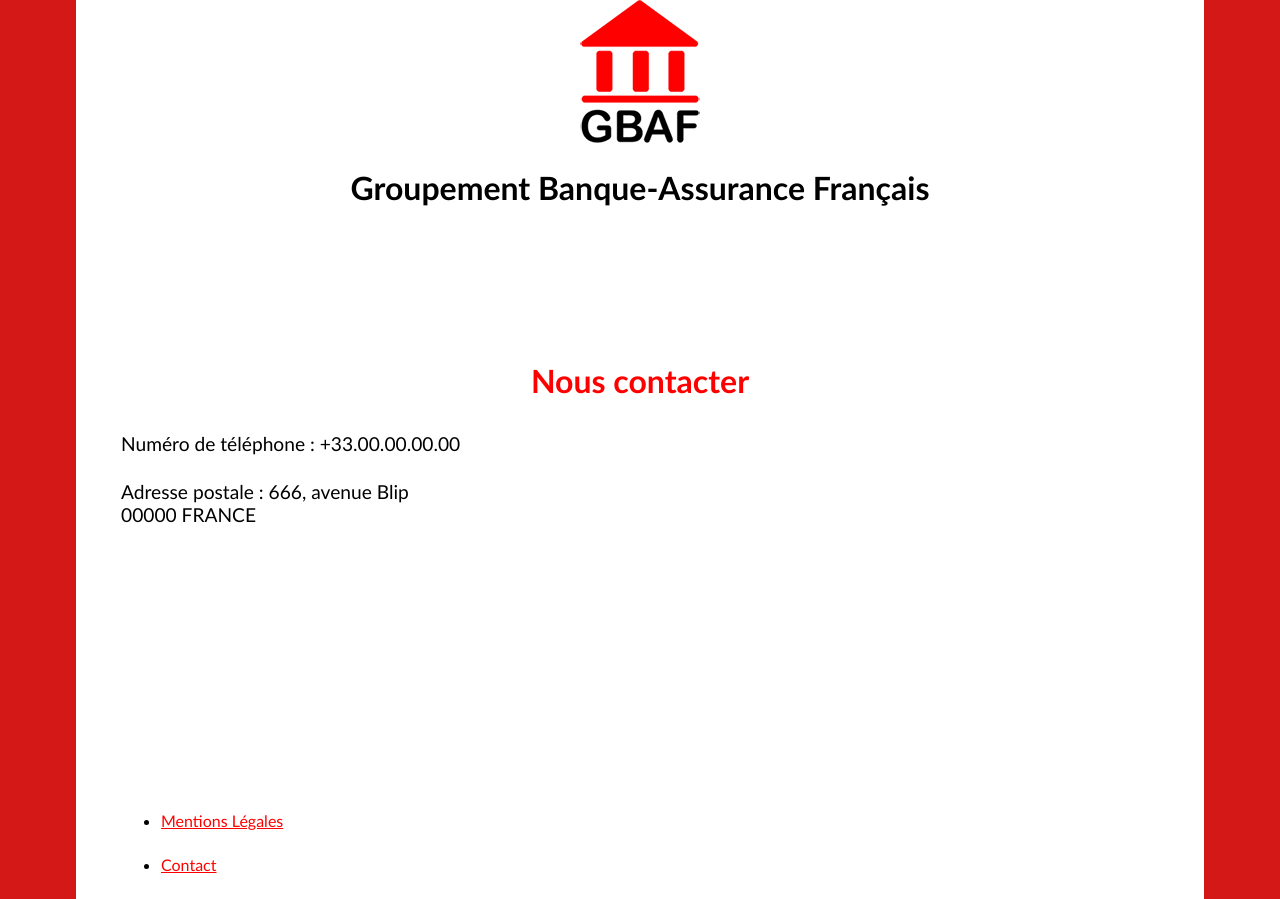
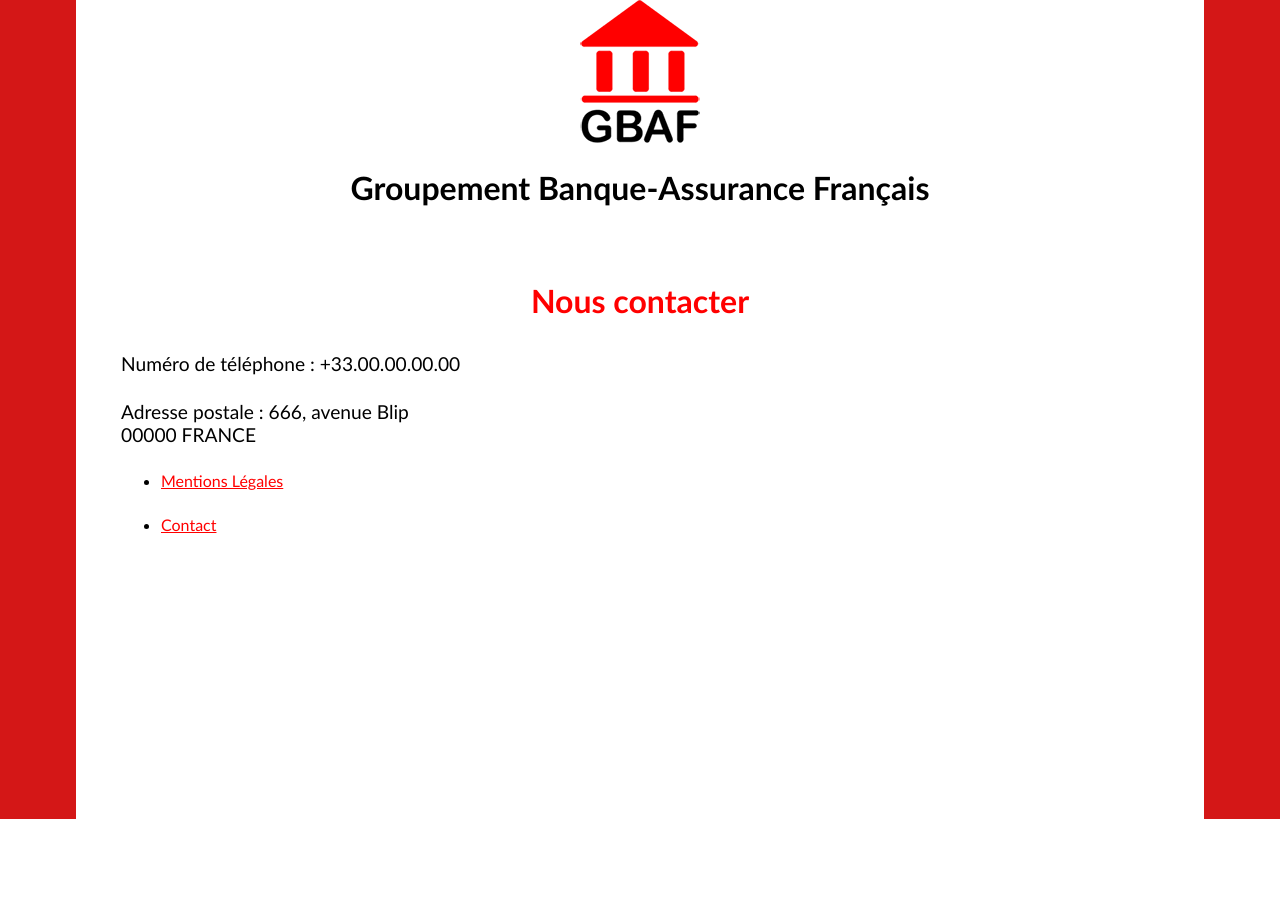
Before and after one commit to ClrGe/GBAF, a PHP site: page /contact.php in a window 1280 px wide. Shown: the part 101-1000 px from the top of the page. After the commit the page ends 920 px from the top, so only its background shows below. Run offline with PHP 8.4, Linux system fonts and the light colour scheme.

Commit message:
Update style.css

```diff
--- a/css/style.css
+++ b/css/style.css
@@ -1,5 +1,5 @@
 
-body{
+body {
 	background-color: rgb(212, 23, 23);
 	width: 85%;
 	margin: auto;
@@ -19,7 +19,7 @@ html {
 
 header, .accueil{
 	background-color: rgb(255, 255, 255);
-	padding-bottom: 100px;
+	padding-bottom: 20px;
 }
 
 .logo{
@@ -31,11 +31,11 @@ header, .accueil{
 	padding-bottom: 100px;
 }
 
-header, h1, h2, h3, a, img.logo, .formConnexion, a{
+header, h1, h2, h3, a, img.logo, .formConnexion, a, .accueilLink, a.inscription{
 	text-align: center;
 }
 
-h3, a, h1:hover, h2:hover {
+h3, a, h1:hover, h2:hover, li:hover {
 	color:rgb(255, 0, 0);
 }
 
@@ -48,7 +48,7 @@ h2, h3, h1 {
 }
 
 .nosPart {
-	padding-top : 60px;
+	padding-top : 150px;
 }
 
 p, .listeActeurs{
@@ -58,9 +58,6 @@ p, .listeActeurs{
 
 .listeActeurs {
 	margin: 100px;
-}
-
-.listeActeurs {
 	font-weight: bold;
 }
 
@@ -69,7 +66,6 @@ li, p{
 }
 
 footer {
-	position: absolute;
 	width: 100%;
 	bottom: 0px;
 }
```
